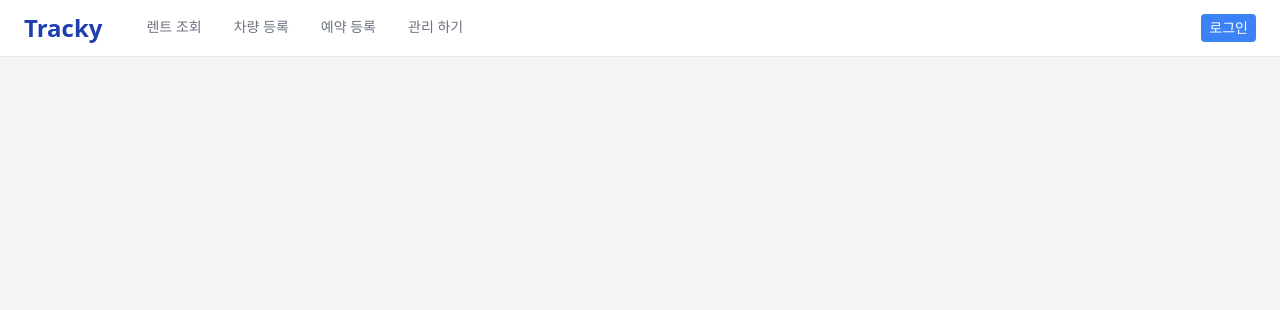
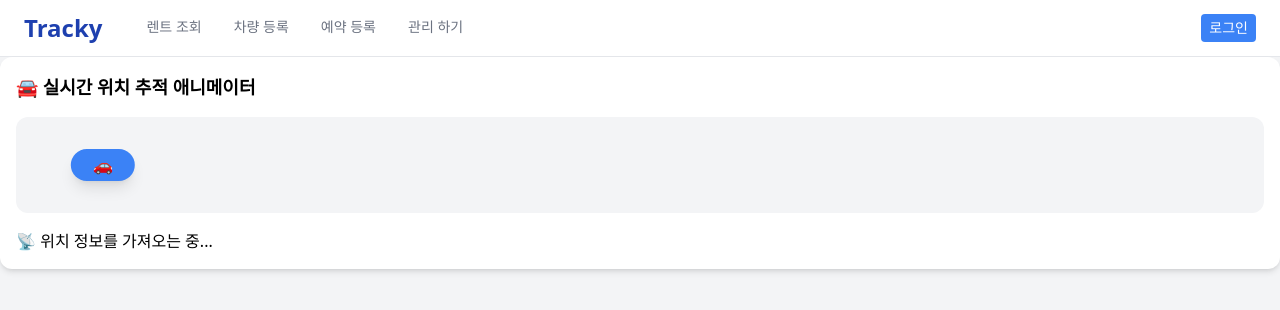
Before and after one commit to jun950829/TRACKY-FE, a React (Vite) app: page /emulator in a window 1280 px wide. Shown: the top 310 px of the page. Built offline with nearby package versions, Linux system fonts and the light colour scheme; no server answers.

Commit message:
feat: emulator setting

```diff
--- a/package.json
+++ b/package.json
@@ -23,6 +23,7 @@
     "class-variance-authority": "^0.7.1",
     "clsx": "^2.1.1",
     "date-fns": "^3.6.0",
+    "framer-motion": "^12.6.3",
     "path-browserify": "^1.0.1",
     "react": "^19.0.0",
     "react-day-picker": "^8.10.1",
--- a/src/Routing.tsx
+++ b/src/Routing.tsx
@@ -4,6 +4,7 @@ import About from "./pages/About";
 import Login from "./pages/Login";
 import CarMain from "./pages/car/CarMain";
 import CarRegister from "./pages/car/CarRegister";
+import Emulator from "./pages/emulator/Emulator";
 
 function Routing() {
   return (
@@ -11,6 +12,7 @@ function Routing() {
     <Route path="/" element={<Home />} />
     <Route path="/about" element={<About />} />
     <Route path="/login" element={<Login />} />
+    <Route path="/emulator" element={<Emulator />} />
 
 
     {/* 차량 조회/등록 관련 */}
--- a/src/components/Header.tsx
+++ b/src/components/Header.tsx
@@ -13,7 +13,7 @@ function Header() {
       <div className="flex items-center justify-between px-6 py-3">
         {/* left Logo & menus */}
         <div className="flex items-center space-x-10">
-          <div className="text-2xl font-bold text-blue-800">Tracky</div>
+          <div className="text-2xl font-bold text-blue-800" onClick={() => navigate("/")}>Tracky</div>
           <nav className="flex space-x-6 text-sm font-medium">
             {headerMenus.map((item) => {
                 const isActive = currentPath === item.path;
--- a/src/constants/mockData.ts
+++ b/src/constants/mockData.ts
@@ -24,3 +24,11 @@ export const mockCars = [
     createdAt: '2022-09-14T18:03:08'
     },
 ];
+
+export const deviceInfo = {
+  mdn: "01234567891",
+  tid: "A001",
+  mid: "6",
+  pv: "5",
+  did: "1",
+};
--- a/src/constants/types.ts
+++ b/src/constants/types.ts
@@ -30,7 +30,6 @@ export type Devices = {
   pv: string;
 }
 
-
 export type CarDetailTypes = {
   id: number;
   mdn: string;
@@ -44,3 +43,24 @@ export type CarDetailTypes = {
   deviceInfo: Devices;
   createdAt: string;
 }
+
+export type CycleGpsRequest = {
+  sec: number;  // 주기
+  gcd: string;  // GPS 상태
+  lat: number;  // 위도
+  lon: number;  // 경도
+  ang: number;  // 방향
+  spd: number;  // 속도
+  sum: number;  // 누적 주행거리
+}
+
+export type CycleInfoRequest = {
+  mdn: string;    // 차량 번호
+  tid: string;    // 터미널 아이디
+  mid: string;    // 제조사 아이디
+  pv: string;     // 패킷 버전
+  did: string;    // 디바이스 아이디
+  cCnt: number;   // 주기 정보 개수
+  oTime: string;  // 발생시간
+  cList: CycleGpsRequest[]; // 주기정보 리스트
+}
--- a/src/libs/apis/carApi.ts
+++ b/src/libs/apis/carApi.ts
@@ -1,9 +1,9 @@
-import { CarCreateTypes } from "@/constants/types";
+import { CarCreateTypes, CycleInfoRequest } from "@/constants/types";
 import api from "./api";
 
 const carApiRoot = "/cars";
 
-// ✅ API 요청 함수들
+// Car API 요청 함수들
 export const carApiService = {
   getCars: async () => {
     const response = await api.get(`${carApiRoot}/all`);
@@ -31,6 +31,10 @@ export const carApiService = {
     const response = await api.post(`${carApiRoot}/create`, data);
     return response.data;
   },
+  sendCycleInfo: async (data: CycleInfoRequest) => {
+    const response = await api.post(`${carApiRoot}/cycle`, data);
+    return response.data;
+  }
 };
 
 export default carApiService;
--- /dev/null
+++ b/src/libs/utils/gpsUtils.ts
@@ -0,0 +1,111 @@
+import { CycleGpsRequest, CycleInfoRequest } from "@/constants/types";
+
+// 지구 반지름 (단위: km)
+const EARTH_RADIUS_KM = 6371;
+
+/**
+ * 두 위도/경도 좌표 간 거리 (meter)
+ */
+function haversineDistance(lat1: number, lon1: number, lat2: number, lon2: number): number {
+  const toRad = (deg: number) => (deg * Math.PI) / 180;
+  const dLat = toRad(lat2 - lat1);
+  const dLon = toRad(lon2 - lon1);
+
+  const a =
+    Math.sin(dLat / 2) ** 2 +
+    Math.cos(toRad(lat1)) * Math.cos(toRad(lat2)) * Math.sin(dLon / 2) ** 2;
+
+  const c = 2 * Math.atan2(Math.sqrt(a), Math.sqrt(1 - a));
+  return EARTH_RADIUS_KM * c * 1000; // meter
+}
+
+/**
+ * 방향 (bearing) 계산 (단위: degree)
+ */
+function calculateBearing(lat1: number, lon1: number, lat2: number, lon2: number): number {
+  const toRad = (deg: number) => (deg * Math.PI) / 180;
+  const toDeg = (rad: number) => (rad * 180) / Math.PI;
+
+  const dLon = toRad(lon2 - lon1);
+  const y = Math.sin(dLon) * Math.cos(toRad(lat2));
+  const x =
+    Math.cos(toRad(lat1)) * Math.sin(toRad(lat2)) -
+    Math.sin(toRad(lat1)) * Math.cos(toRad(lat2)) * Math.cos(dLon);
+
+  const brng = toDeg(Math.atan2(y, x));
+  return (brng + 360) % 360;
+}
+
+/**
+ * 위치 배열을 받아 주기 정보 리스트(CycleGpsRequest[]) 생성
+ */
+export function buildCycleGpsList(
+  positions: GeolocationPosition[],
+  sec: number
+): CycleGpsRequest[] {
+  let totalDistance = 0;
+  const gpsList: CycleGpsRequest[] = [];
+
+  for (let i = 0; i < positions.length; i++) {
+    const curr = positions[i];
+    const prev = positions[i - 1];
+
+    let distance = 0;
+    let speed = 0;
+    let angle = 0;
+
+    if (prev) {
+      distance = haversineDistance(
+        prev.coords.latitude,
+        prev.coords.longitude,
+        curr.coords.latitude,
+        curr.coords.longitude
+      );
+
+      const timeDiffSec = (curr.timestamp - prev.timestamp) / 1000;
+      speed = timeDiffSec > 0 ? distance / timeDiffSec : 0;
+
+      angle = calculateBearing(
+        prev.coords.latitude,
+        prev.coords.longitude,
+        curr.coords.latitude,
+        curr.coords.longitude
+      );
+    }
+
+    totalDistance += distance;
+
+    gpsList.push({
+      sec,
+      gcd: "A", // 예: 정상 상태
+      lat: Math.round(curr.coords.latitude * 1_000_000),  // 위도: 6자리 정밀도 후 정수
+      lon: Math.round(curr.coords.longitude * 1_000_000), // 경도: 동일
+      ang: Math.round(angle),                             // 방향: 정수
+      spd: Math.round(speed),                             // 속도: 정수
+      sum: parseFloat(totalDistance.toFixed(1)),          // 누적 거리: 소수점 1자리
+    });
+  }
+
+  return gpsList;
+}
+
+/**
+ * 전체 CycleInfoRequest 생성
+ */
+export function toCycleInfoRequest(
+  gpsList: CycleGpsRequest[],
+  options: {
+    mdn: string;
+    tid: string;
+    mid: string;
+    pv: string;
+    did: string;
+  }
+): CycleInfoRequest {
+  return {
+    ...options,
+    cCnt: gpsList.length,
+    oTime: new Date().toISOString(),
+    cList: gpsList,
+  };
+}
--- /dev/null
+++ b/src/pages/emulator/Emulator.tsx
@@ -0,0 +1,121 @@
+import { useEffect, useState, useRef } from "react";
+import { motion, useAnimation } from "framer-motion";
+import axios from "axios";
+
+import { buildCycleGpsList, toCycleInfoRequest } from "@/libs/utils/gpsUtils"; // 유틸 경로 맞춰주세요
+
+function Emulator() {
+  const [position, setPosition] = useState<GeolocationPosition | null>(null);
+  const [error, setError] = useState<string | null>(null);
+  const locationBuffer = useRef<GeolocationPosition[]>([]);
+  const intervalId = useRef<NodeJS.Timeout | null>(null);
+  const controls = useAnimation();
+  const totalDistanceRef = useRef<number>(0); // 누적 거리 유지용
+
+  useEffect(() => {
+    if (!navigator.geolocation) {
+      setError("이 브라우저에서는 위치 정보가 지원되지 않습니다.");
+      return;
+    }
+
+    controls.start({
+      x: [0, 300, 0],
+      transition: {
+        repeat: Infinity,
+        duration: 60,
+        ease: "linear",
+      },
+    });
+
+    intervalId.current = setInterval(() => {
+      navigator.geolocation.getCurrentPosition(
+        (pos) => {
+          // console.log("위치 기록:", pos);
+          setPosition(pos);
+          locationBuffer.current.push(pos);
+
+          if (locationBuffer.current.length >= 60) {
+            const dataToSend = [...locationBuffer.current];
+            locationBuffer.current = [];
+
+            // 👉 gps 유틸 함수 사용해서 가공
+            const gpsList = buildCycleGpsList(dataToSend, 1);
+
+            console.log(gpsList);
+
+            // 누적 거리 이어붙이기
+            if (gpsList.length > 0) {
+              const last = gpsList[gpsList.length - 1];
+              totalDistanceRef.current += last.sum;
+              // sum 값들을 현재까지 누적 거리로 덮어씌우기
+              gpsList.forEach((item) => {
+                item.sum += totalDistanceRef.current - last.sum;
+              });
+            }
+
+            const cycleRequest = toCycleInfoRequest(gpsList, {
+              mdn: "01234567890",
+              tid: "A001",
+              mid: "6",
+              pv: "5",
+              did: "1",
+            });
+
+            console.log("📦 전송할 패킷:", cycleRequest);
+
+            // 실제 전송
+            axios
+              .post("/api/locations", cycleRequest)
+              .then(() => {
+                console.log("✅ 위치 정보 전송 성공");
+              })
+              .catch((err) => {
+                console.error("🚨 위치 정보 전송 실패:", err);
+              });
+          }
+        },
+        (err) => {
+          console.error("🚨 위치 가져오기 실패:", err.message);
+          setError(`위치 정보를 가져오는 데 실패했습니다: ${err.message}`);
+        },
+        {
+          enableHighAccuracy: true,
+          maximumAge: 0,
+          timeout: 5000,
+        }
+      );
+    }, 1000); // 1초 간격
+
+    return () => {
+      if (intervalId.current) clearInterval(intervalId.current);
+      controls.stop();
+    };
+  }, []);
+
+  return (
+    <div className="p-4 rounded-xl shadow-md bg-white text-black space-y-4">
+      <h2 className="text-lg font-bold mb-2">🚘 실시간 위치 추적 애니메이터</h2>
+      <div className="h-24 bg-gray-100 rounded-xl flex items-center overflow-hidden relative">
+        <motion.div
+          animate={controls}
+          className="w-16 h-8 bg-blue-500 rounded-full flex items-center justify-center text-white font-bold shadow-lg"
+        >
+          🚗
+        </motion.div>
+      </div>
+      {error && <p className="text-red-500">🚨 {error}</p>}
+      {position ? (
+        <div>
+          <p>🌍 위도: {position.coords.latitude}</p>
+          <p>🌍 경도: {position.coords.longitude}</p>
+          <p>📶 정확도: {position.coords.accuracy} meters</p>
+          <p>🕒 시간: {new Date(position.timestamp).toLocaleTimeString()}</p>
+        </div>
+      ) : (
+        <p>📡 위치 정보를 가져오는 중...</p>
+      )}
+    </div>
+  );
+}
+
+export default Emulator;
```
Also changed, not shown: 1 other file (tests, documents, lock files or other folders).
